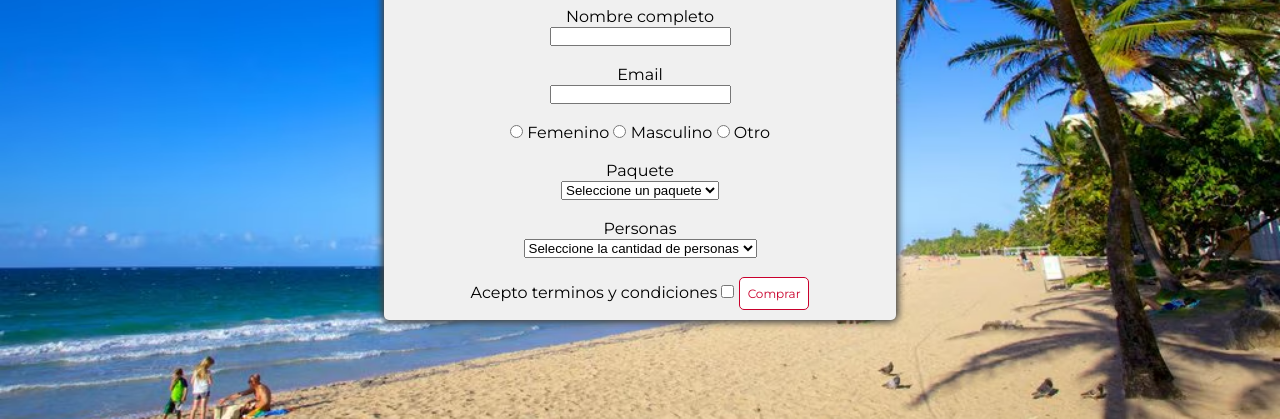
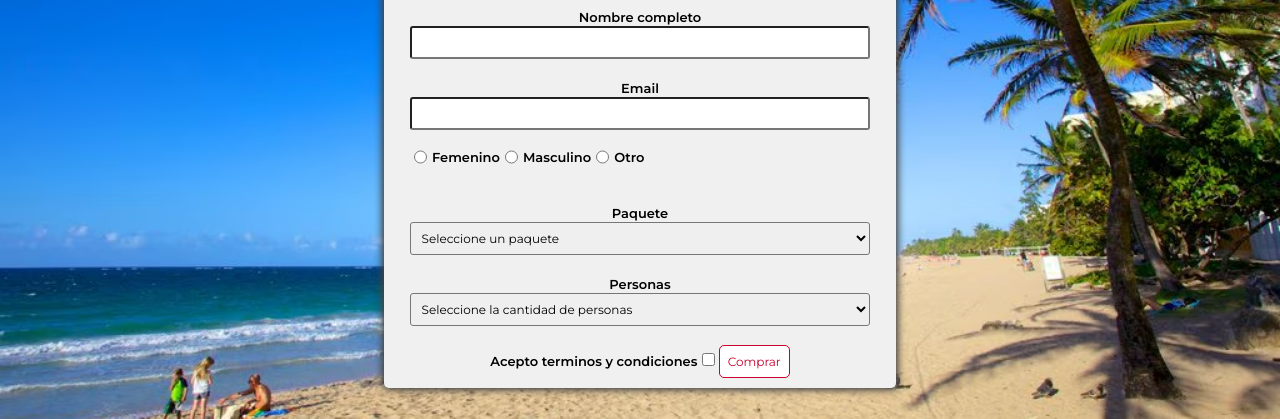
Before and after one commit to Alpatuta/Buemes-viajes, a plain HTML site: page index.html in a window 1280 px wide. Shown: the part 2418-2837 px from the top of the page. Drawn offline with Linux system fonts and the light colour scheme.

Commit message:
Agregando estilos al formulario

```diff
--- a/estilos.css
+++ b/estilos.css
@@ -295,3 +295,23 @@ form .btn-comprar {
   background-color: #ffffff;
   text-align: center;
 }
+
+.textos-form {
+  font-size: 13px;
+  color: #000000;
+  font-weight: 600;
+}
+
+.input-form {
+  font-size: 12px;
+  padding: 7px;
+  width: 90%;
+  border-radius: 3px;
+  font-family: var(--main-font);
+}
+
+.genero-form {
+  padding-left: 30px;
+  display: flex;
+  gap: 5px;
+}
--- a/index.html
+++ b/index.html
@@ -150,23 +150,26 @@
       <section class="formulario-comprar">
         <h3 class="h3-paquete">Completa los datos</h3>
         <form action="">
-          <label for="nombreCompleto">Nombre completo</label><br />
-          <input type="text" id="nombreCompleto" name="nombre" required/><br /><br />
+          <label for="nombreCompleto" class="textos-form">Nombre completo</label><br />
+          <input type="text" id="nombreCompleto" name="nombre" class="input-form" required/><br /><br />
 
-          <label for="email">Email</label><br />
-          <input type="text" id="email" name="email" required/><br /><br />
+          <label for="email" class="textos-form">Email</label><br />
+          <input type="text" id="email" name="email" class="input-form" required/><br /><br />
 
-          <input type="radio" id="femenino" name="radio">
-          <label for="femenino">Femenino</label>
+          <div class="genero-form">
+            <input type="radio" id="femenino" name="radio">
+            <label for="femenino" class="textos-form">Femenino</label>
 
-          <input type="radio" id="masculino" name="radio">
-          <label for="masculino">Masculino</label>
+            <input type="radio" id="masculino" name="radio">
+            <label for="masculino" class="textos-form">Masculino</label>
 
-          <input type="radio" id="otro" name="radio">
-          <label for="otro">Otro</label>
+            <input type="radio" id="otro" name="radio">
+            <label for="otro" class="textos-form">Otro</label>
+          </div>
+
           <br><br>
-          <label for="paquete">Paquete</label><br>
-          <select name="" id="paquete">
+          <label for="paquete" class="textos-form">Paquete</label><br>
+          <select name="" id="paquete" class="input-form">
             <option value="#">Seleccione un paquete</option>
             <option value="p1">p1</option>
             <option value="p2">p2</option>
@@ -176,19 +179,19 @@
             <option value="p6">p6</option>
           </select>
           <br><br>
-          <label for="personas">Personas</label><br>
-          <select name="" id="personas">
-            <option value="#">Seleccione la cantidad de personas</option>
-            <option value="p1">p1</option>
-            <option value="p2">p2</option>
-            <option value="p3">p3</option>
-            <option value="p4">p4</option>
-            <option value="p5">p5</option>
-            <option value="p6">p6</option>
+          <label for="personas" class="textos-form">Personas</label><br>
+          <select name="" id="personas" class="input-form">
+            <option value="">Seleccione la cantidad de personas</option>
+            <option value="p1">1</option>
+            <option value="p2">2</option>
+            <option value="p3">3</option>
+            <option value="p4">4</option>
+            <option value="p5">5</option>
+            <option value="p6">6</option>
           </select>
           <br><br>
 
-          <label for="checkbox-1">Acepto terminos y condiciones</label>
+          <label for="checkbox-1" class="textos-form">Acepto terminos y condiciones</label>
           <input type="checkbox" value="1" id="checkbox-1" name="checkbox" >
 
           <input type="submit" class="btn-comprar" href="" value="Comprar"></input>
```
